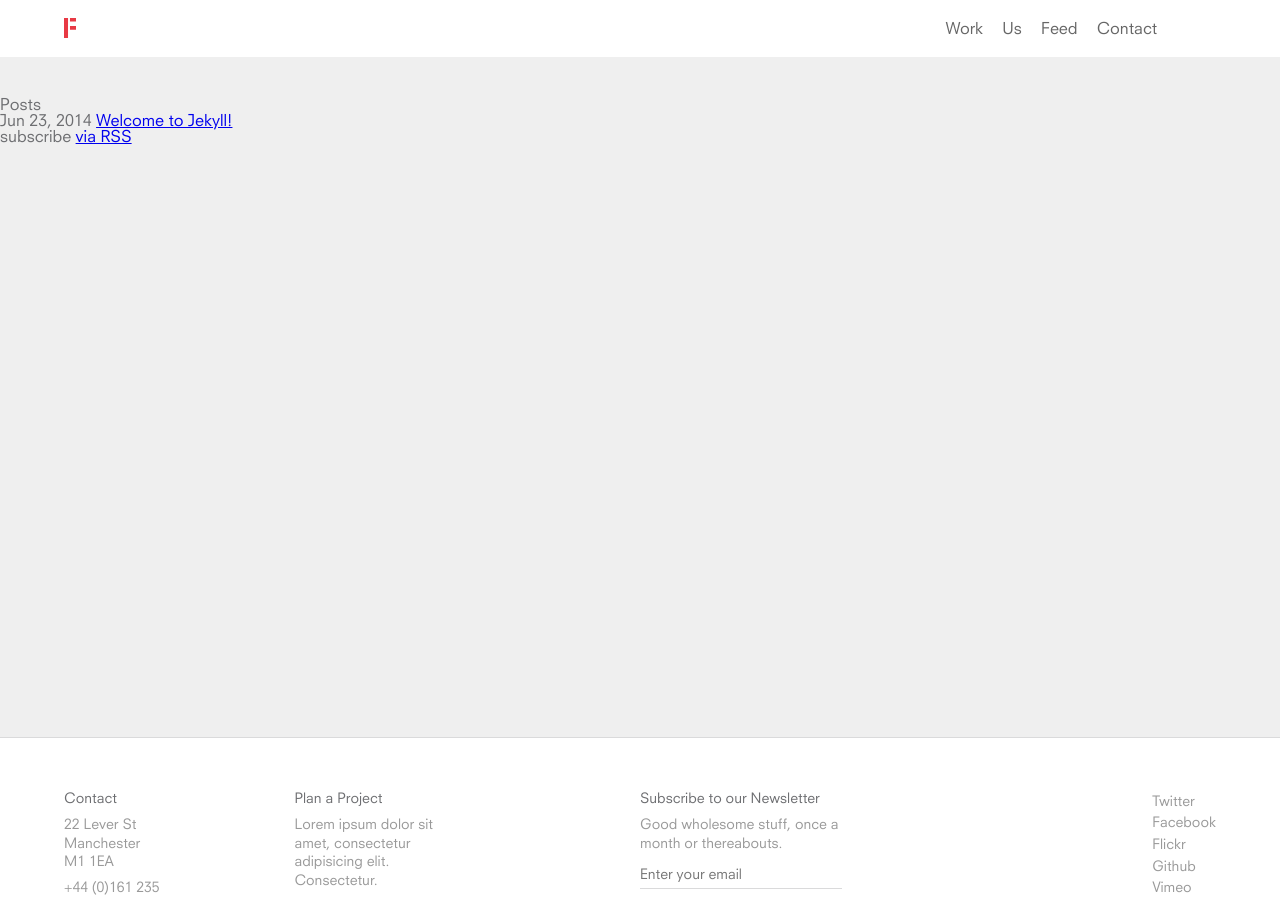
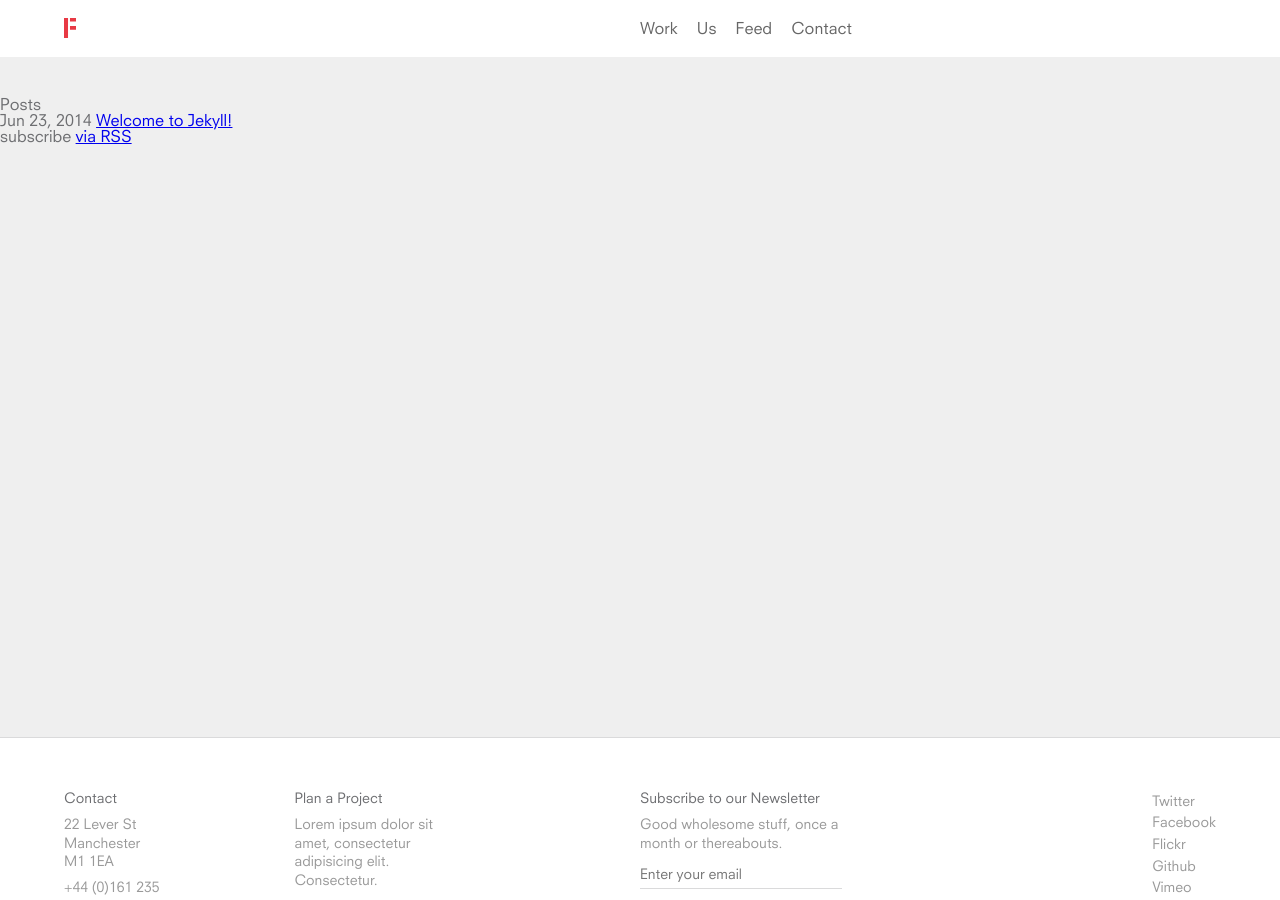
Before and after one commit to EMT/fieldwork-v2, a Jekyll site: the page built from index.html, in a window 1280 px wide and 900 px high. Built offline with Jekyll 4.4.1, drawn with Linux system fonts in a browser that asks for light colours; nearby versions of some CDN libraries; some web fonts are replaced.

Commit message:
Swap to new header layout.

```diff
--- a/_includes/header.html
+++ b/_includes/header.html
@@ -4,6 +4,12 @@
 				<img class="white-marque" src="/images/fw-logo-white.svg" alt="Fieldwork – Home" />
 				<img class="red-marque" src="/images/fw-logo.svg" alt="Fieldwork – Home" />
 			</a>
+			<ul class="social-icons">
+				<li><a href="https://twitter.com/MadeByFieldwork" class="icon-twitter"></a></li>
+				<li><a href="http://instagram.com/madebyfieldwork" class="icon-instagram"></a></li>
+				<li><a href="https://www.facebook.com/madebyfieldwork" class="icon-facebook"></a></li>
+				<li><a href="https://github.com/EMT" class="icon-github"></a></li>
+			</ul>
 			<nav>
 				<a class="work fade-transition" href="/work">Work</a>
 				<a class="us fade-transition" href="/us">Us</a>
--- a/css/site/_header.scss
+++ b/css/site/_header.scss
@@ -12,8 +12,14 @@
 	z-index: 2;
 }
 
+.project header {
+	background: rgba(255,255,255,0);
+	transition: all 0.3s ease-out;
+}
+
 header.visible {
-	border-bottom: 3px solid red;
+	border-bottom: 1px solid rgba(109,110,113,0.25);
+	background: rgba(255,255,255,1);
 }
 
 .index-open header {
@@ -113,3 +119,53 @@
 	border-right: 8px solid transparent;
 	border-bottom: 8px solid rgb(0,77,89);
 }
+
+
+
+// TEMP ICON/HEADER STUFF.
+
+
+header.visible .social-icons a {
+	color: rgb(102,102,102);
+}
+
+header .marque {
+	float: left;
+}
+
+header nav {
+	float: right;
+	overflow: hidden;
+	width: 30%;
+}
+
+header nav a:first-of-type {
+	padding-left: 0;
+}
+
+.social-icons {
+	float: right;
+	width: 20%;
+	display: inline-block;
+	line-height: 3em;
+	text-align: right;
+
+	a {
+		color: rgb(255, 255, 255);
+		text-decoration: none;
+		font-size: 1.2em;
+		transition: all 0.3s ease-out;
+	}
+
+	li {
+		display: inline-block;
+	}
+}
+
+@media only screen and (max-width: 900px) {
+
+header nav {
+	width: 40%;
+}
+
+}
```
